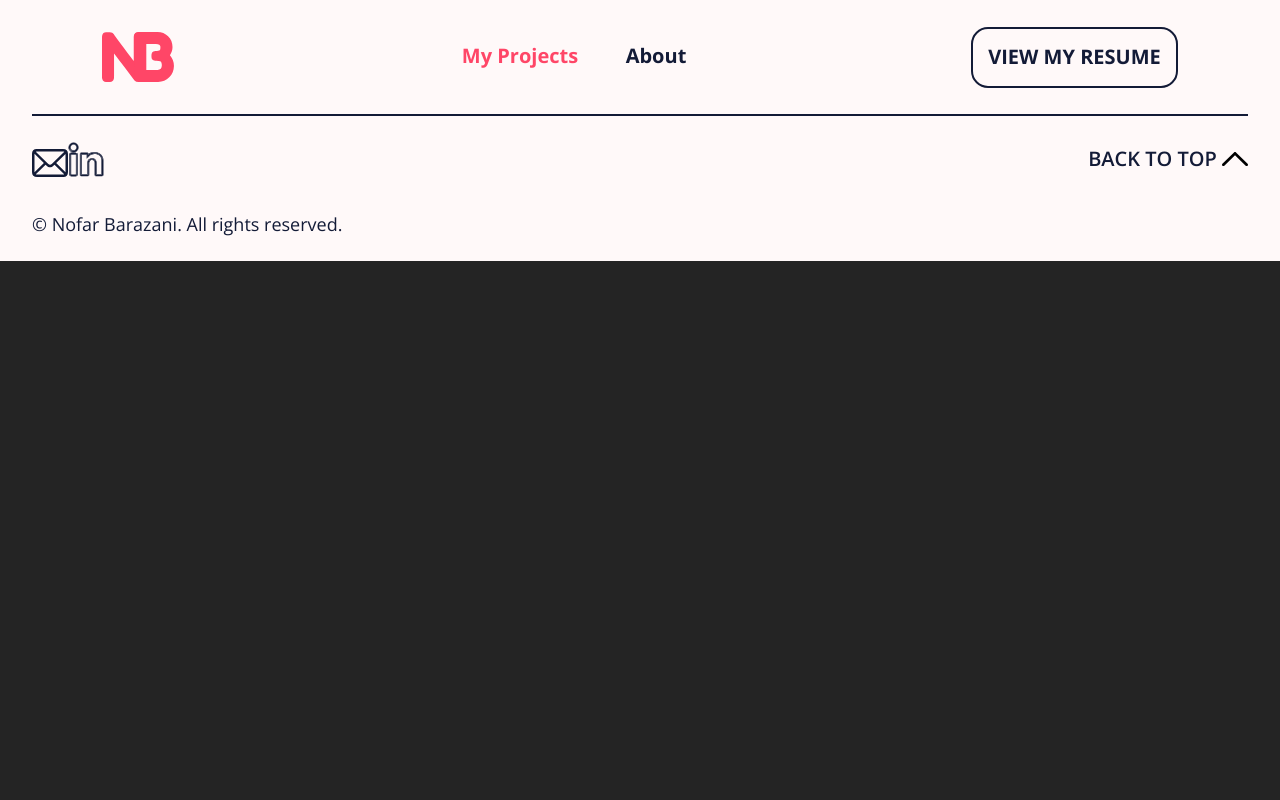
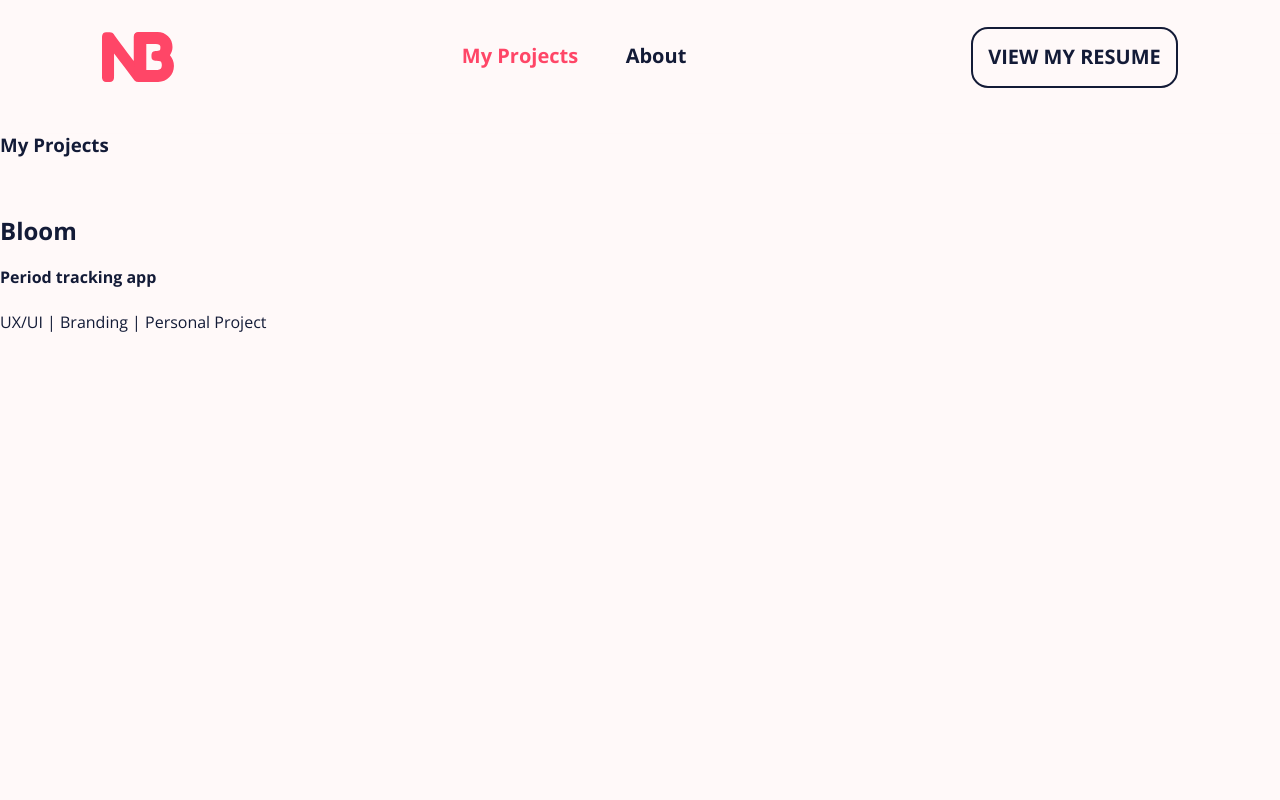
Before and after one commit to ShakedDagan/nofarwebsite, a React (Vite) app: page / in a window 1280 px wide. Shown: the top 800 px of the page. Built offline with nearby package versions, Linux system fonts and the light colour scheme.

Commit message:
fixed home page  align and positions

```diff
--- a/src/App.css.ts
+++ b/src/App.css.ts
@@ -6,13 +6,14 @@ export const MainContainer = styled.div`
 `
 
 export const InnerContainer = styled.div`
-position: absolute;
-bottom: 0;
-    height:85.7vh;
+    position: relative;
+    transform: translateY(14.3vh);
     width:100%;
 `
 
 export const Page = styled.div`
-    height: auto;
+    height: 1000px;
+    background-color: var(--bk-pink);
     width: 100%;
+    z-index: 10;
 `
--- a/src/App.tsx
+++ b/src/App.tsx
@@ -1,5 +1,5 @@
 
-import Home from './pages/home'
+import Home from './pages/home/home'
 import { MainContainer, Page, InnerContainer } from './App.css'
 import NavigationBar from './common/navigationBar/navigationBar'
 import Footer from './common/footer/footer'
--- a/src/common/footer/footer.css.ts
+++ b/src/common/footer/footer.css.ts
@@ -2,7 +2,7 @@ import styled from "styled-components";
 
 export const Container = styled.div`
     width: 100%;
-    height: 21.4%;
+    height: 14.5vh;
     background-color: var(--bk-pink);
 `
 
--- a/src/common/navigationBar/navigationBar.css.ts
+++ b/src/common/navigationBar/navigationBar.css.ts
@@ -11,9 +11,9 @@ export const Navigation = styled.div`
     justify-content: center;
     align-items: center;
     gap: 10px;
-    margin: 0 0 150px;
-    padding: 49px 102px;
+    padding: 0 102px;
     background-color: var(--bk-pink);
+    z-index: 1;
 `
 
 export const Nav = styled.nav`
--- a/src/index.css
+++ b/src/index.css
@@ -16,8 +16,10 @@
   --purple-01: #7793f6;
 
   color-scheme: light dark;
-  color: rgba(255, 255, 255, 0.87);
-  background-color: #242424;
+  color: var(--dark-blue);
+  background-color: var(--bk-pink);
+
+  box-sizing: border-box;
 
   font-synthesis: none;
   text-rendering: optimizeLegibility;
--- a/src/pages/home.tsx
+++ b/src/pages/home/home.tsx
@@ -1,9 +1,10 @@
 import { FC } from "react";
+import ProjectBoard from "./projectBoard/projectBoard";
 
 const Home : FC = () => {
     return(
         <div>
-
+            <ProjectBoard/>
         </div>
     )
 }
--- /dev/null
+++ b/src/pages/home/projectBoard/project/project.tsx
@@ -0,0 +1,23 @@
+import React, {FC} from "react";
+
+interface ProjectProps {
+    imgPath: string;
+    projectName: string;
+    secondaryHeader: string;
+    tags: string[];
+}
+
+const Project : FC<ProjectProps> = (props) => {
+    return(
+        <div>
+            <img src={props.imgPath}/>
+            <div>
+                <h2>{props.projectName}</h2>
+                <h4>{props.secondaryHeader}</h4>
+                <span>{props.tags.reduce((val1,val2)=>val1 + ' | ' + val2)}</span>
+            </div>
+        </div>
+    );
+}
+
+export default Project;
--- /dev/null
+++ b/src/pages/home/projectBoard/projectBoard.tsx
@@ -0,0 +1,12 @@
+import Project from "./project/project";
+
+const ProjectBoard = () => {
+    return(
+        <div>
+            <h3>My Projects</h3>
+            <Project imgPath="" projectName="Bloom" secondaryHeader="Period tracking app" tags={["UX/UI","Branding","Personal Project"]}/>
+        </div>
+    );
+}
+
+export default ProjectBoard;
```
